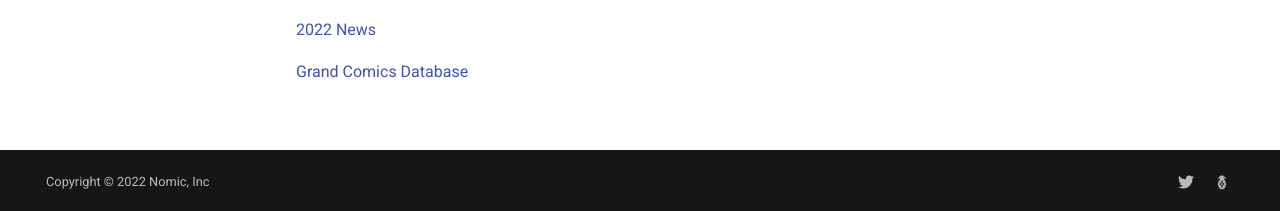
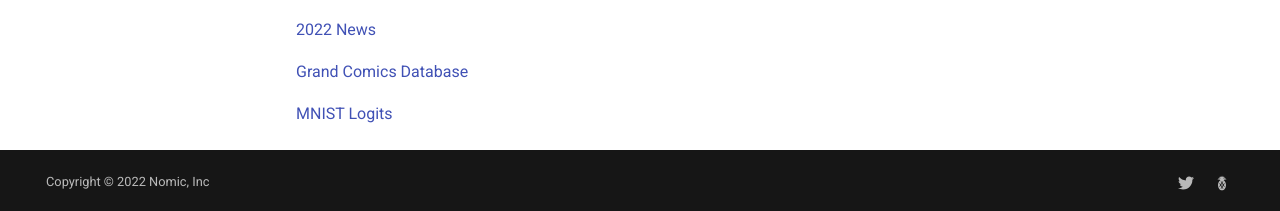
Before and after one commit to nomic-ai/nomic, an MkDocs documentation site: the page built from docs/index.md, in a window 1280 px wide and 995 px high. Shown: the part 781-992 px from the top of the window. Built offline with MkDocs 1.6.1 and Material for MkDocs 9.7.7, drawn with Linux system fonts in a browser that asks for light colours; comment, search, counter and statistics services are not loaded.

Commit message:
Added MNIST logits to map

```diff
--- a/docs/index.md
+++ b/docs/index.md
@@ -27,3 +27,5 @@ You are ready to interact with Nomic services. Continue on to [make your first n
 [2022 News](https://atlas.nomic.ai/map/357e8f8e-b182-442d-bcbc-a4c3903aeb1b/3c70fef9-1994-4438-92cd-45b0ab803bd7)
 
 [Grand Comics Database](https://atlas.nomic.ai/map/988ad159-0c94-4559-a67a-a0498277b4d8/a5ef1e3c-105f-4606-abdb-5dc2e4fe20af)
+
+[MNIST Logits](https://atlas.nomic.ai/map/2a222eb6-8f5a-405b-9ab8-f5ab23b71cfd/1dae224b-0284-49f7-b7c9-5f80d9ef8b32)
```
Also changed, not shown: docs/map_your_data.md (+2 -0 lines).
